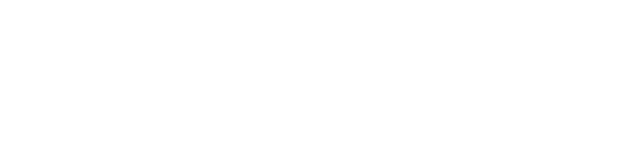
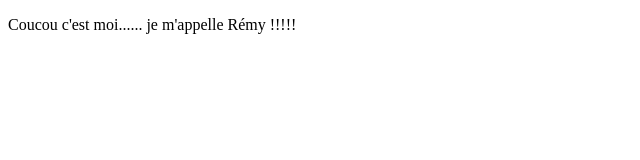
Before and after one commit to emmavdz2001/demo-projet, a plain HTML site: page index.html in a window 1280 px wide. Shown: the whole page, without its empty margins (0-640 px from the left). Drawn offline with Linux system fonts and the light colour scheme.

Commit message:
ajout paragraphe remy

```diff
--- a/index.html
+++ b/index.html
@@ -8,6 +8,8 @@
     <title>Demo-projet</title>
 </head>
 <body>
-
+    <p>
+        Coucou c'est moi...... je m'appelle Rémy !!!!!
+    </p>
 </body>
 </html>
```
